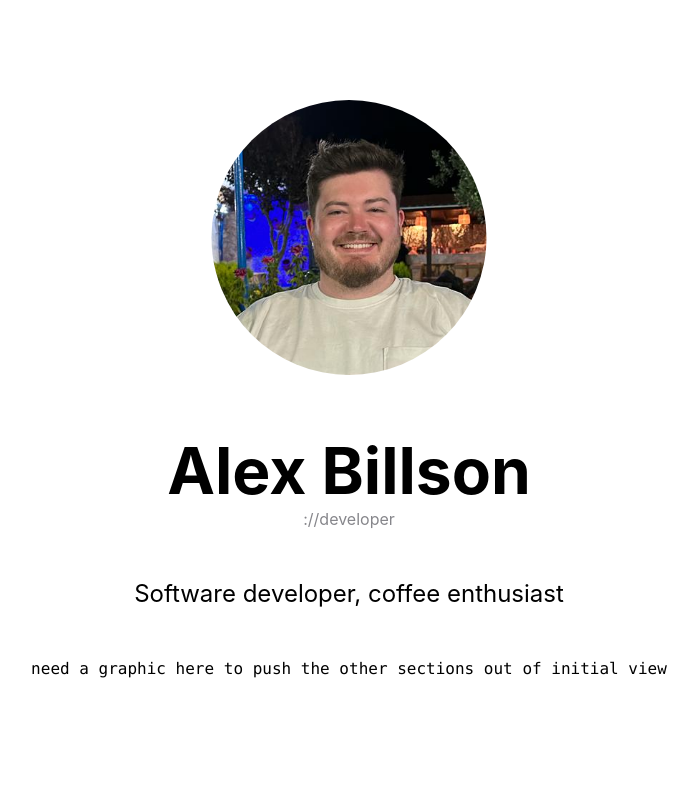
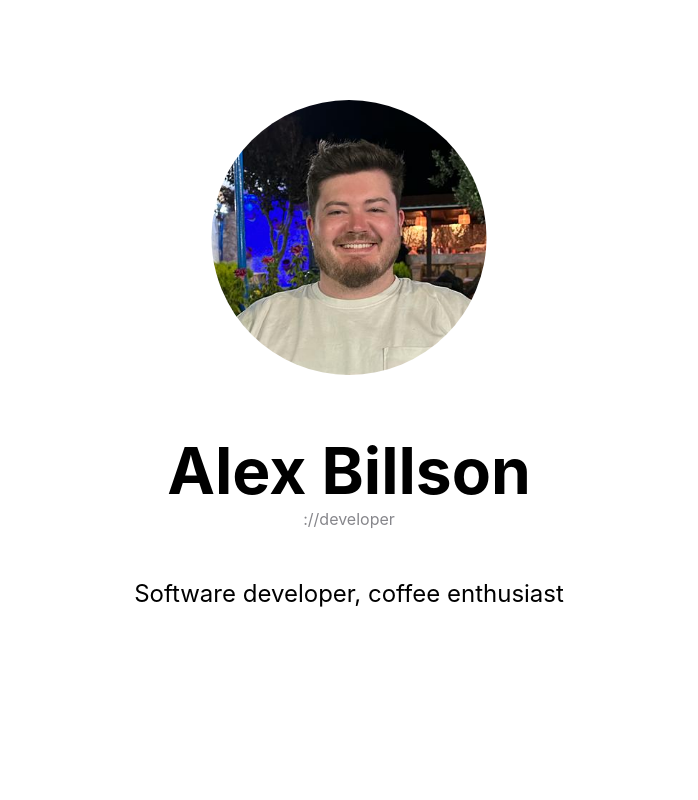
Before and after one commit to Billson7/alex-dev, a React (Create React App) app: page / in a window 1280 px wide. Shown: the top 800 px of the page, without its empty margins (291-989 px from the left). Built offline with nearby package versions, Linux system fonts and the light colour scheme.

Commit message:
hiding reminder copy

```diff
--- a/src/components/HeroSection/hero.jsx
+++ b/src/components/HeroSection/hero.jsx
@@ -12,9 +12,13 @@ export const Hero = ({ title, caption, intro }) => (
       <h2 className="profile-heading" data-testid="profile-heading">
         {title}
       </h2>
-      <p className="profile-caption" data-testid="profile-caption">{caption}</p>
-      <p className="profile-intro" data-testid="profile-intro">{intro}</p>
-      <code>
+      <p className="profile-caption" data-testid="profile-caption">
+        {caption}
+      </p>
+      <p className="profile-intro" data-testid="profile-intro">
+        {intro}
+      </p>
+      <code style={{ display: "none" }}>
         need a graphic here to push the other sections out of initial view
       </code>
     </div>
```
Also changed, not shown: 2 other files (tests, documents, lock files or other folders).
